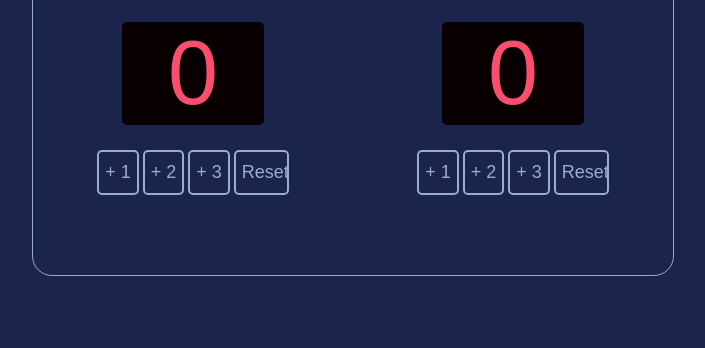
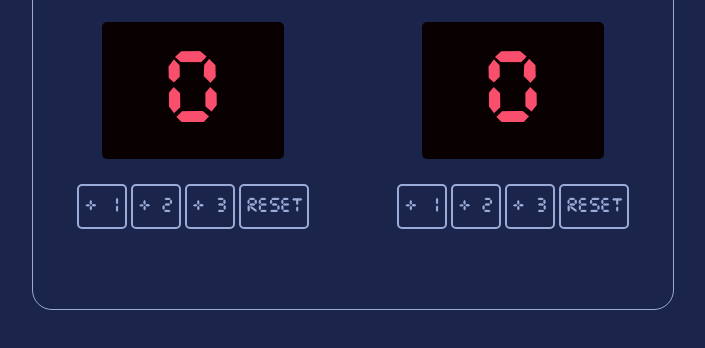
Before and after one commit to shalakanaik3/Basketball-Scoreboard, a plain HTML site: page index.html in a window 1280 px wide. Shown: the part 194-542 px from the top of the page, without its empty margins (287-992 px from the left). Drawn offline with Linux system fonts and the light colour scheme.

Commit message:
Update index.css

```diff
--- a/index.css
+++ b/index.css
@@ -17,22 +17,21 @@ body {
 }
 
 /* === Fonts === */
-
 @font-face {
-  font-family: "Cursed Timer ULiL", sans-serif;
-  src: url(Fonts/CursedTimer.ttf);
+  font-family: "CursedTimer";
+  src: url(Fonts/CursedTimerULiL.ttf);
 }
 
 @font-face {
-  font-family: "Verdana", sans-serif;
-  src: url(Fonts/Verdana.ttf);
+  font-family: "Verdana";
+  src: url(Fonts/VerdanaBold.ttf);
 }
 
 /* ================ */
 
 h3 {
   margin: 0;
-  font-family: "Verdana", sans-serif;
+  font-family: "Verdana";
   font-size: 40px;
   color: #EEEEEE;
 }
@@ -40,11 +39,13 @@ h3 {
 .score {
   background: #080001;
   border-radius: 5px;
-  font-family: "Cursed Timer ULiL", sans-serif;
+  font-family: "CursedTimer";
   font-weight: 400;
   font-size: 90px;
   color: #F94F6D;
-  margin-bottom: 40px;
+  padding-top: 10px;
+  line-height: 127px;
+  text-align: center;
   margin: 25px;
 }
 
@@ -53,11 +54,11 @@ button {
   border: 2px solid #9AABD8;
   border-radius: 5px;
   background-color: transparent;
-  font-family: "Cursed Timer ULiL", sans-serif;
+  font-family: "CursedTimer";
   font-size: 18px;
   color: #9AABD8;
 }
 
 .reset {
-  width: 55px;
+  width: 70px;
 }
```
